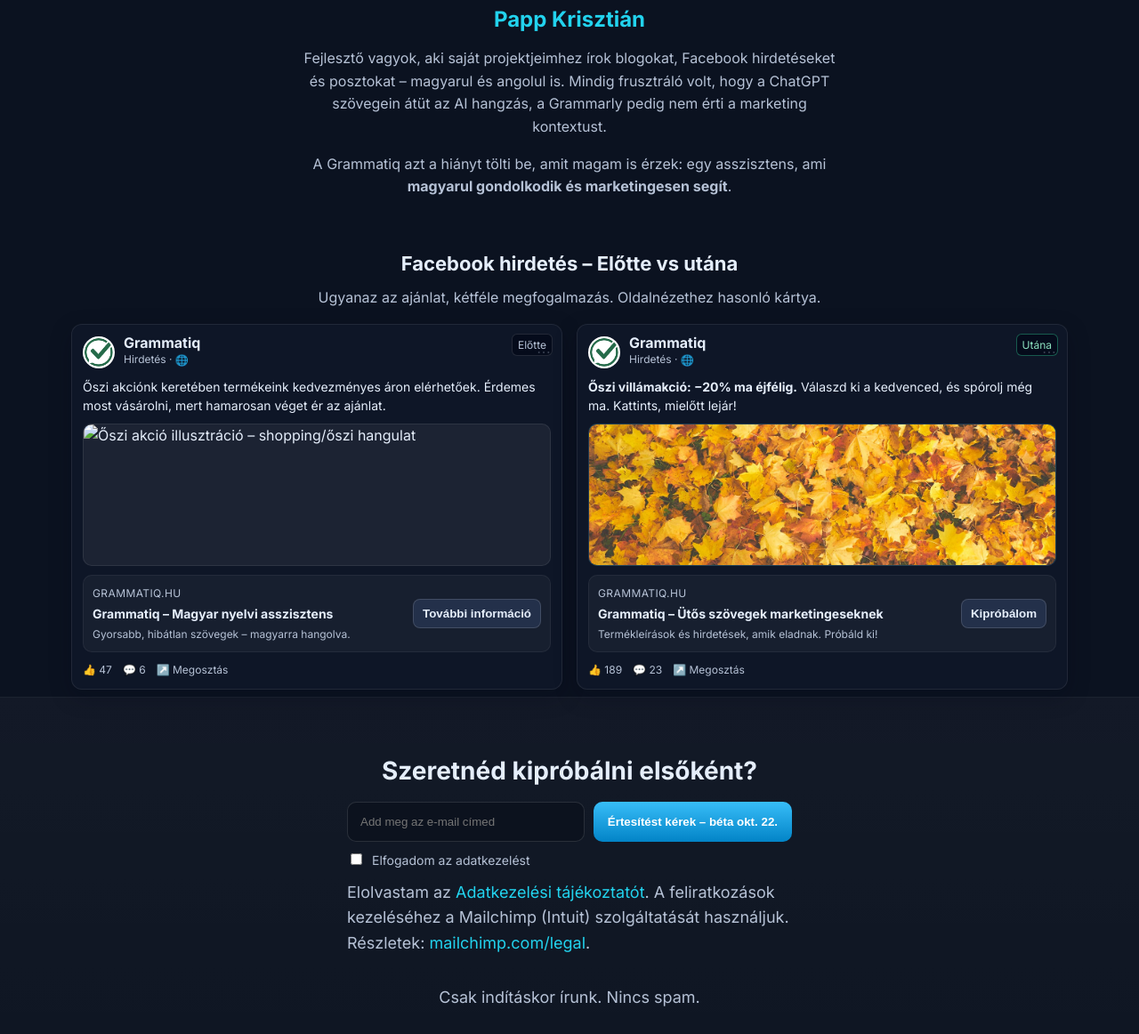
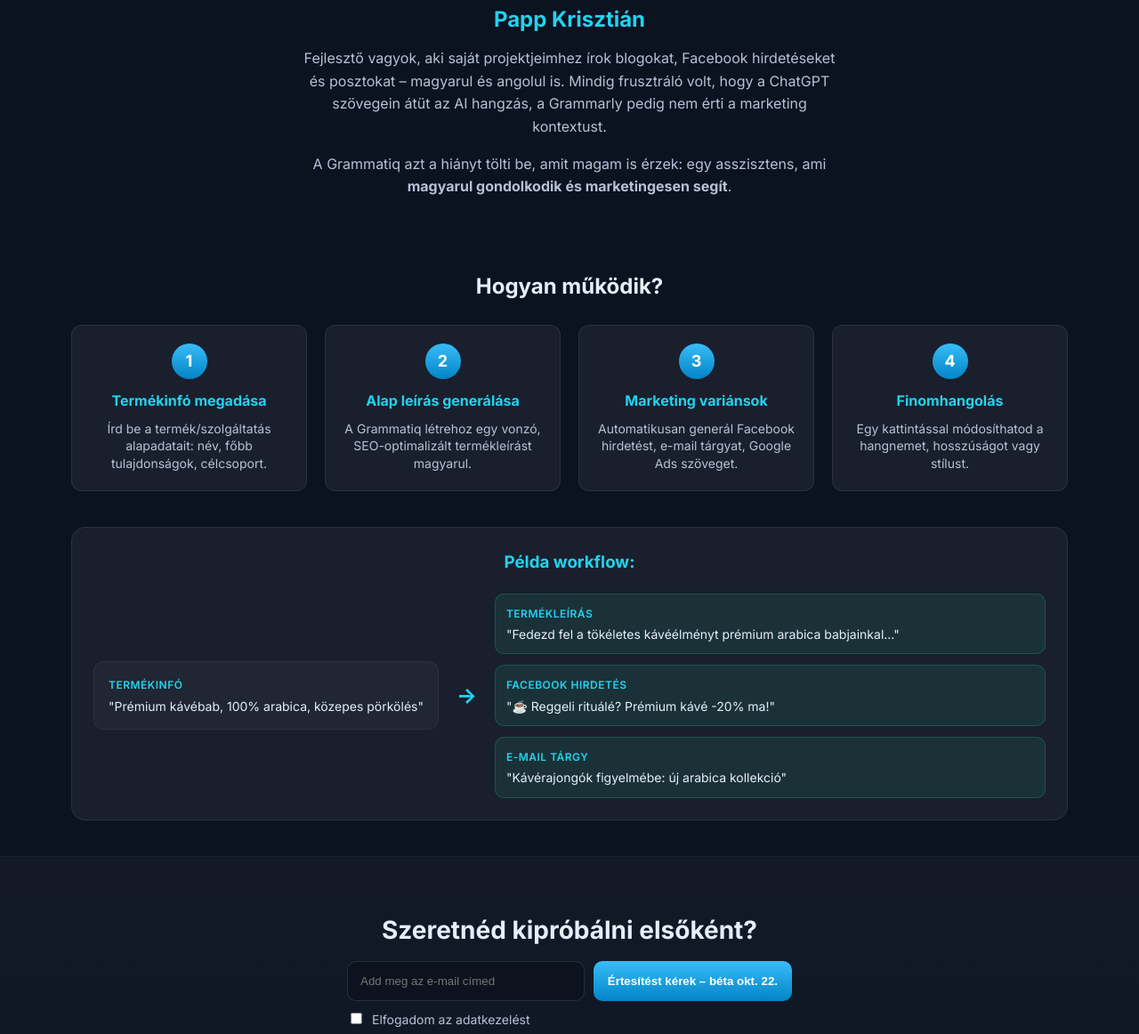
Before and after one commit to grammatiq/grammatiq.github.io, a plain HTML site: page landing/index.html in a window 1280 px wide. Shown: the part 1204-2366 px from the top of the page at 89% size. Drawn offline with Linux system fonts and the light colour scheme; no server answers.

Commit message:
first iteration

```diff
--- a/landing/index.html
+++ b/landing/index.html
@@ -140,72 +140,55 @@
         </div>
       </section>
 
-      <section class="fb-demo">
+      <section class="how-it-works">
         <div class="container">
-          <h2>Facebook hirdetés – Előtte vs utána</h2>
-          <p class="fb-demo-sub">Ugyanaz az ajánlat, kétféle megfogalmazás. Oldalnézethez hasonló kártya.</p>
-          <div class="fb-grid">
-            <article class="fb-ad">
-              <header class="fb-ad-header">
-                <div class="fb-avatar"><img src="./logo.png" alt="Grammatiq" /></div>
-                <div class="fb-head">
-                  <div class="fb-page">Grammatiq</div>
-                  <div class="fb-meta">Hirdetés · <span class="fb-globe" role="img" aria-label="Nyilvános">🌐</span></div>
+          <h2>Hogyan működik?</h2>
+          <div class="steps-grid">
+            <div class="step-item">
+              <div class="step-number">1</div>
+              <h3>Termékinfó megadása</h3>
+              <p>Írd be a termék/szolgáltatás alapadatait: név, főbb tulajdonságok, célcsoport.</p>
             </div>
-                <div class="fb-menu" aria-hidden="true">⋯</div>
-              </header>
-              <div class="fb-text">
-                Őszi akciónk keretében termékeink kedvezményes áron elérhetőek. Érdemes most vásárolni, mert hamarosan véget ér az ajánlat.
+            <div class="step-item">
+              <div class="step-number">2</div>
+              <h3>Alap leírás generálása</h3>
+              <p>A Grammatiq létrehoz egy vonzó, SEO-optimalizált termékleírást magyarul.</p>
             </div>
-              <div class="fb-media">
-                <img src="./fb-before.jpg" alt="Őszi akció illusztráció – shopping/őszi hangulat" loading="lazy" />
+            <div class="step-item">
+              <div class="step-number">3</div>
+              <h3>Marketing variánsok</h3>
+              <p>Automatikusan generál Facebook hirdetést, e-mail tárgyat, Google Ads szöveget.</p>
             </div>
-              <div class="fb-linkbox">
-                <div class="fb-linkmeta">
-                  <div class="fb-link-domain">grammatiq.hu</div>
-                  <div class="fb-link-title">Grammatiq – Magyar nyelvi asszisztens</div>
-                  <div class="fb-link-desc">Gyorsabb, hibátlan szövegek – magyarra hangolva.</div>
+            <div class="step-item">
+              <div class="step-number">4</div>
+              <h3>Finomhangolás</h3>
+              <p>Egy kattintással módosíthatod a hangnemet, hosszúságot vagy stílust.</p>
             </div>
-                <button class="fb-btn" type="button">További információ</button>
           </div>
-              <div class="fb-actions" aria-hidden="true">
-                <span>👍 47</span>
-                <span>💬 6</span>
-                <span>↗️ Megosztás</span>
+
+          <div class="workflow-example">
+            <h3>Példa workflow:</h3>
+            <div class="workflow-chain">
+              <div class="workflow-input">
+                <div class="input-label">Termékinfó</div>
+                <div class="input-content">"Prémium kávébab, 100% arabica, közepes pörkölés"</div>
               </div>
-              <div class="fb-badge">Előtte</div>
-            </article>
-
-            <article class="fb-ad fb-after">
-              <header class="fb-ad-header">
-                <div class="fb-avatar"><img src="./logo.png" alt="Grammatiq" /></div>
-                <div class="fb-head">
-                  <div class="fb-page">Grammatiq</div>
-                  <div class="fb-meta">Hirdetés · <span class="fb-globe" role="img" aria-label="Nyilvános">🌐</span></div>
+              <div class="workflow-arrow">→</div>
+              <div class="workflow-outputs">
+                <div class="output-item">
+                  <div class="output-label">Termékleírás</div>
+                  <div class="output-content">"Fedezd fel a tökéletes kávéélményt prémium arabica babjainkal..."</div>
                 </div>
-                <div class="fb-menu" aria-hidden="true">⋯</div>
-              </header>
-              <div class="fb-text">
-                <strong>Őszi villámakció: −20% ma éjfélig.</strong> Válaszd ki a kedvenced, és spórolj még ma. Kattints, mielőtt lejár!
+                <div class="output-item">
+                  <div class="output-label">Facebook hirdetés</div>
+                  <div class="output-content">"☕ Reggeli rituálé? Prémium kávé -20% ma!"</div>
                 </div>
-              <div class="fb-media fb-media-accent">
-                <img src="./fb-after.jpg" alt="Őszi villámakció illusztráció – dinamikus, figyelemfelkeltő" loading="lazy" />
+                <div class="output-item">
+                  <div class="output-label">E-mail tárgy</div>
+                  <div class="output-content">"Kávérajongók figyelmébe: új arabica kollekció"</div>
                 </div>
-              <div class="fb-linkbox">
-                <div class="fb-linkmeta">
-                  <div class="fb-link-domain">grammatiq.hu</div>
-                  <div class="fb-link-title">Grammatiq – Ütős szövegek marketingeseknek</div>
-                  <div class="fb-link-desc">Termékleírások és hirdetések, amik eladnak. Próbáld ki!</div>
               </div>
-                <button class="fb-btn" type="button">Kipróbálom</button>
             </div>
-              <div class="fb-actions" aria-hidden="true">
-                <span>👍 189</span>
-                <span>💬 23</span>
-                <span>↗️ Megosztás</span>
-              </div>
-              <div class="fb-badge">Utána</div>
-            </article>
           </div>
         </div>
       </section>
--- a/landing/styles.css
+++ b/landing/styles.css
@@ -479,7 +479,7 @@ body {
 /* How It Works */
 .how-it-works { padding: 40px 0; }
 .how-it-works h2 { margin: 0 0 24px; text-align: center; }
-.steps-grid { display: grid; gap: 20px; grid-template-columns: repeat(4, 1fr); }
+.steps-grid { display: grid; gap: 20px; grid-template-columns: repeat(4, 1fr); margin-bottom: 40px; }
 .step-item {
   background: var(--card);
   border: 1px solid rgba(255,255,255,0.08);
@@ -514,6 +514,66 @@ body {
   margin: 0;
   color: var(--muted);
   font-size: 14px;
+  line-height: 1.4;
+}
+
+/* Workflow Example */
+.workflow-example {
+  background: var(--card);
+  border: 1px solid rgba(255,255,255,0.08);
+  border-radius: 16px;
+  padding: 24px;
+  margin-top: 32px;
+}
+.workflow-example h3 {
+  margin: 0 0 20px;
+  text-align: center;
+  color: var(--accent);
+}
+.workflow-chain {
+  display: flex;
+  align-items: center;
+  gap: 20px;
+  flex-wrap: wrap;
+}
+.workflow-input {
+  background: rgba(255,255,255,0.03);
+  border: 1px solid rgba(255,255,255,0.06);
+  border-radius: 12px;
+  padding: 16px;
+  flex: 0 0 auto;
+  min-width: 200px;
+}
+.workflow-arrow {
+  font-size: 24px;
+  color: var(--accent);
+  font-weight: bold;
+  flex-shrink: 0;
+}
+.workflow-outputs {
+  display: flex;
+  flex-direction: column;
+  gap: 12px;
+  flex: 1;
+  min-width: 300px;
+}
+.output-item {
+  background: rgba(52, 211, 153, 0.1);
+  border: 1px solid rgba(52, 211, 153, 0.2);
+  border-radius: 10px;
+  padding: 12px;
+}
+.input-label, .output-label {
+  font-size: 12px;
+  font-weight: 600;
+  color: var(--accent);
+  margin-bottom: 4px;
+  text-transform: uppercase;
+  letter-spacing: 0.5px;
+}
+.input-content, .output-content {
+  font-size: 14px;
+  color: var(--text);
   line-height: 1.4;
 }
 
@@ -698,6 +758,21 @@ body {
     gap: 16px;
   }
 
+  .workflow-chain {
+    flex-direction: column;
+    gap: 16px;
+    text-align: center;
+  }
+
+  .workflow-arrow {
+    transform: rotate(90deg);
+  }
+
+  .workflow-input, .workflow-outputs {
+    min-width: unset;
+    width: 100%;
+  }
+
   .final-cta h2 {
     font-size: 24px;
   }
@@ -856,6 +931,14 @@ body {
     gap: 16px;
   }
 
+  .workflow-example {
+    padding: 16px;
+  }
+
+  .workflow-example h3 {
+    font-size: 18px;
+  }
+
   .final-cta h2 {
     font-size: 22px;
   }
```
Lines whose indentation alone changed are shown as unchanged.
